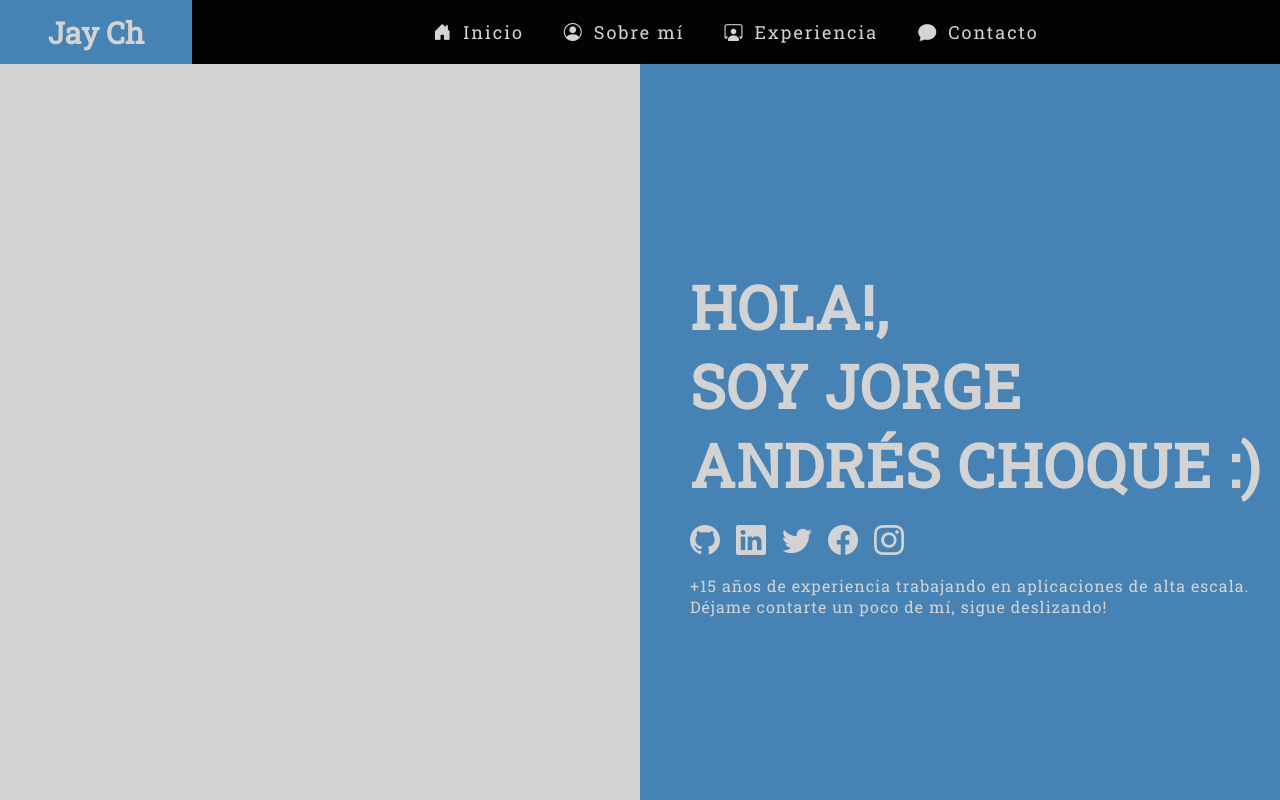
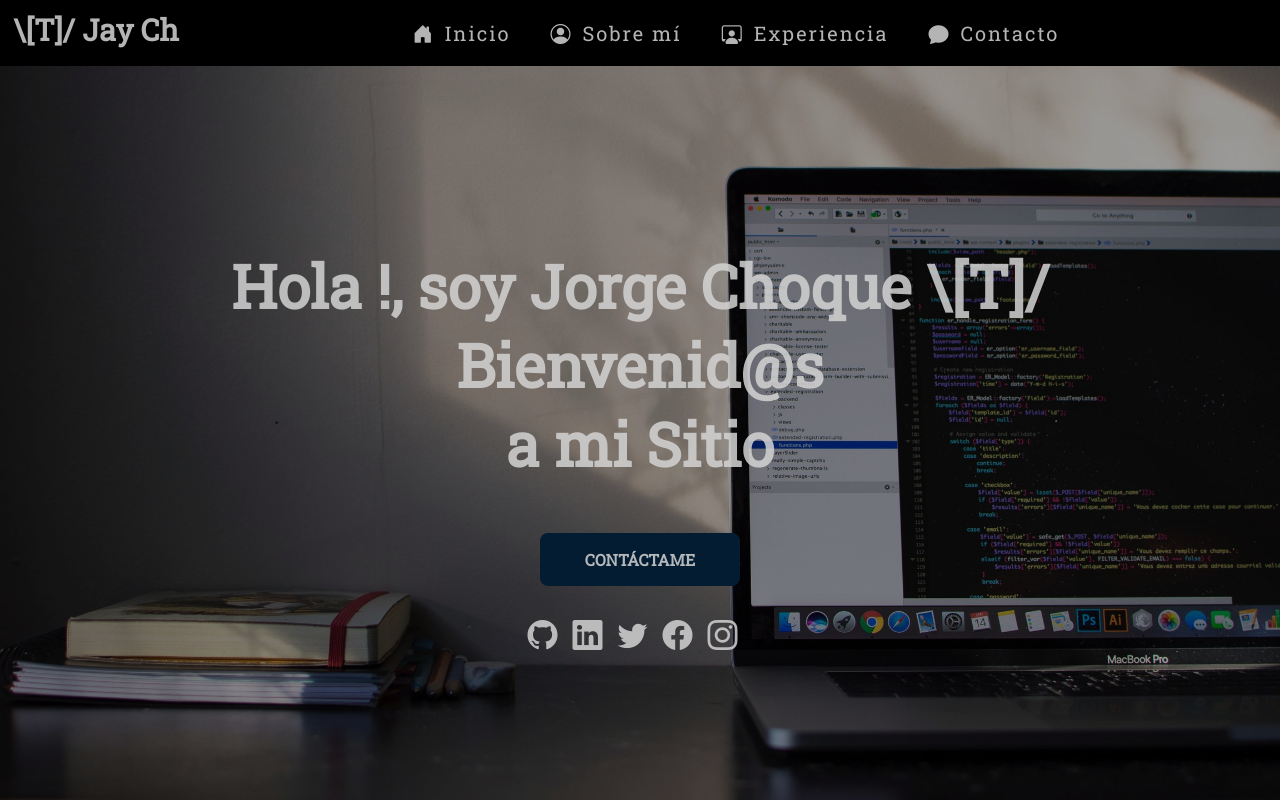
Before and after one commit to Jorge-JayCh/Portfolio-Jorge-Ch, a plain HTML site: page index.html in a window 1280 px wide. Shown: the top 800 px of the page. Drawn offline with nearby package versions, Linux system fonts and the light colour scheme.

Commit message:
Seccion inicio terminado,links y icons agregados

```diff
--- a/index.html
+++ b/index.html
@@ -9,9 +9,10 @@
   <title>Mi Portfolio</title>
 </head>
 <body>
+
   <header class="header">
     <div class="logo">
-      <a href="#">Jay Ch</a>
+      <a href="#about">\[T]/ Jay Ch</a>
     </div>
     <nav class="navbar">
       <ul class="menu">
@@ -32,25 +33,21 @@
   </header>
 
   <section id="home" class="content">
-    <div class="half-section">
-     <div class="avatar-container">
-     </div>
-    </div>
-    <div class="half-section text-section">
-      <div class="introduction">
-        <h1 class="title">Hola!, <br> Soy Jorge Andrés Choque :) </h1>
-        <ul class="socials">
-          <li><a class="socials-icon" href=""><i class="bi bi-github"></i></a></li>
-          <li><a class="socials-icon" href=""><i class="bi bi-linkedin"></i></a></li>
-          <li><a class="socials-icon" href=""><i class="bi bi-twitter"></i></a></li>
-          <li><a class="socials-icon" href=""><i class="bi bi-facebook"></i></a></li>
-          <li><a class="socials-icon" href=""><i class="bi bi-instagram"></i></a></li>
-        </ul>
-
-        <p class="description">+15 años de experiencia trabajando en aplicaciones de alta escala. <br> Déjame contarte un poco de mí, sigue deslizando!</p>
-      </div>
-
-    </div>
+    <article class="image-background">
+      <aside class="image-opacity">
+        <div class="image-content">
+          <h1 class="image-title">Hola !, soy Jorge Choque \[T]/<br>Bienvenid@s<br>a mi Sitio</h1>
+          <a href="#contact" class="btn-contact">CONTÁCTAME</a>
+          <ul class="socials">
+            <li><a class="socials-icon" href="https://github.com/Jorge-JayCh" target="_blank"><i class="bi bi-github"></i></a></li>
+            <li><a class="socials-icon" href="https://www.linkedin.com/in/jorge-choque/" target="_blank"><i class="bi bi-linkedin"></i></a></li>
+            <li><a class="socials-icon" href="https://twitter.com/Jorge_JayCh" target="_blank"><i class="bi bi-twitter"></i></a></li>
+            <li><a class="socials-icon" href=""><i class="bi bi-facebook"></i></a></li>
+            <li><a class="socials-icon" href=""><i class="bi bi-instagram"></i></a></li>
+          </ul>
+        </div>
+      </aside>
+    </article>
   </section>
 
   <section id="about" class="content">
@@ -129,15 +126,15 @@
     <div class="footer-section-container">
       <ul class="socials">
         <li><a class="socials-icon" href="https://github.com/Jorge-JayCh" target="_blank"> <i class="bi bi-github"></i></a></li>
-        <li><a class="socials-icon" href=""><i class="bi bi-linkedin"></i></a></li>
-        <li><a class="socials-icon" href=""><i class="bi bi-twitter"></i></a></li>
+        <li><a class="socials-icon" href="https://www.linkedin.com/in/jorge-choque/"><i class="bi bi-linkedin"></i></a></li>
+        <li><a class="socials-icon" href="https://twitter.com/Jorge_JayCh"><i class="bi bi-twitter"></i></a></li>
         <li><a class="socials-icon" href=""><i class="bi bi-facebook"></i></a></li>
         <li><a class="socials-icon" href=""><i class="bi bi-instagram"></i></a></li>
       </ul>
     </div>
       <div class="footer-section-container">
         <p>
-          &copy; 2022 - <a class="footer-link" href="https://www.linkedin.com">Jorge Andrés Choque</a>
+          &copy; 2022 - Diseñado por - <a class="footer-link" href="https://www.linkedin.com/in/jorge-choque/">Jorge Andrés Choque</a>
         </p>
       </div>
   </footer>
--- a/styles.css
+++ b/styles.css
@@ -2,12 +2,15 @@
 
 * {
   box-sizing: border-box;
+  margin: 0;
 }
 
 :root {
-  --primary-color: steelblue;
-  --primary-color-dark: #040303;
-  --accent-color: lightgrey;
+  --primary-color: #041C32;
+  --primary-color-dark: black;
+  --font: rgba(211, 211, 211, 0.85);
+  --accent-color: steelblue;
+  --opacity-black-color: rgba(0, 0, 0, 0.4);
 }
 
 html {
@@ -15,7 +18,6 @@ html {
 }
 
 body {
-  margin: 0;
   padding: 0;
   font-family: 'Roboto Slab', serif;
 }
@@ -23,6 +25,7 @@ body {
 .header {
   position: fixed;
   width: 100%;
+  /* background-image: linear-gradient(black,#16213E) ; */
   background-color: var(--primary-color-dark);
   z-index: 1;
   display:flex;
@@ -32,7 +35,6 @@ body {
 .logo {
   width: 15%;
   min-width: 102px;
-  background-color: steelblue;
   display: flex;
   justify-content: center;
   align-items: center;
@@ -40,11 +42,20 @@ body {
 }
 
 .logo a {
-  margin: 0 auto;
+  padding: 10px;
+  margin: 0;
+  height: 100%;
   text-decoration: none;
-  color: var(--accent-color);
+  color: var(--font);
   font-size: 30px;
   font-weight: bold;
+}
+
+.logo a:hover {
+  height: 100%;
+  background-image: linear-gradient(rgba(0, 0, 0, 0.24),#1f4068c2);
+  background-size: cover;
+  background-position: center;
 }
 
 .navbar {
@@ -57,33 +68,40 @@ body {
 
 .menu {
   list-style: none;
+  height: 100%;
+  padding: 0;
   margin: 0 auto;
-  padding: 0;
   overflow: hidden;
-  color: var(--accent-color);
-  text-align: center;
+  /* color: var(--font); */
   display: flex;
   justify-content: center;
   align-items: center;
 }
 
 .menu-item {
-  display: inline-block;
-  padding: 20px 0;
+  display: block;
+  height: 100%;
   transition: 1s;
+  display: flex;
+  align-items: center;
 }
 
 .menu-item a:hover {
-  background-color: var(--accent-color);
-  color: var(--primary-color-dark);
+  width: 100%;
+  height: 100%;
+  background-image: linear-gradient(rgb(0, 0, 0),#1f4068c2);
+  background-size: cover;
+  background-position: center;
 }
 
 .menu-item a {
   padding: 20px;
   text-decoration: none;
-  width: 100%;
-  color: var(--accent-color);
-  font-size: 18px;
+  /* width: 100%; */
+  height: 100%;
+  margin: 0;
+  color: var(--font);
+  font-size: 20px;
   letter-spacing: 2px;
   transition: all 1s;
 }
@@ -92,6 +110,56 @@ body {
   padding-right: 10px;
 }
 
+.image-background {
+  width: 100%;
+  height: 100%;
+  background-image: url('assets/developer.jpg');
+  background-repeat: no-repeat;
+  background-size: cover;
+  background-position: center;
+}
+
+.image-opacity {
+  width: 100%;
+  min-height: 100vh;
+  display: flex;
+  justify-content: center;
+  align-items: center;
+  text-align: center;
+  background-color: var(--opacity-black-color);
+}
+
+
+.image-title{
+  margin: 100px 0 50px 0;
+  font-weight: 600;
+  font-size: 60px;
+  color: var(--font);
+}
+
+.btn-contact {
+  text-decoration: none;
+  color: var(--font);
+  background-color: var(--primary-color);
+  text-align: center;
+  font-weight: bold;
+  display: inline-block;
+  padding: 1rem;
+  width: 200px;
+  border-radius: .5rem;
+  margin-bottom: 30px;
+}
+
+.image-content ul {
+  display: flex;
+  justify-content: center;
+}
+
+.btn-contact:hover{
+  background-image: linear-gradient(rgb(0, 0, 0),#1f4068c2);
+  background-size: cover;
+  background-position: center;
+}
 
 
 .introduction {
@@ -107,6 +175,7 @@ body {
 
 .half-section {
   width: 50%;
+  overflow: hidden;
 }
 
 .avatar-container {
@@ -127,13 +196,12 @@ body {
   margin: 0;
 }
 
-h1 {
-  margin: 100px 0 0 0;
+/* h1 {
+  margin: 100px 0 50px 0;
+  font-weight: 800;
   font-size: 60px;
-  font-weight: 800;
-  color: var(--accent-color);
-  text-transform: uppercase;
-}
+  color: var(--font);
+} */
 
 .socials {
   list-style: none;
@@ -146,7 +214,7 @@ h1 {
   font-size: 30px;
   text-decoration: none;
   margin-right: 15px;
-  color: var(--accent-color);
+  color: var(--font);
 }
 
 .text-section {
@@ -232,7 +300,7 @@ footer {
   flex-direction: column;
   justify-content: flex-end;
   background-color: var(--primary-color-dark);
-  color: var(--accent-color);
+  color: var(--font);
   padding: 20px;
 }
 
@@ -243,6 +311,6 @@ footer {
 
 .footer-link {
   text-decoration: none;
-  color: var(--accent-color);
+  color: var(--font);
   font-size: 18px;
 }
```
Also changed, not shown: assets/developer.jpg (added).
